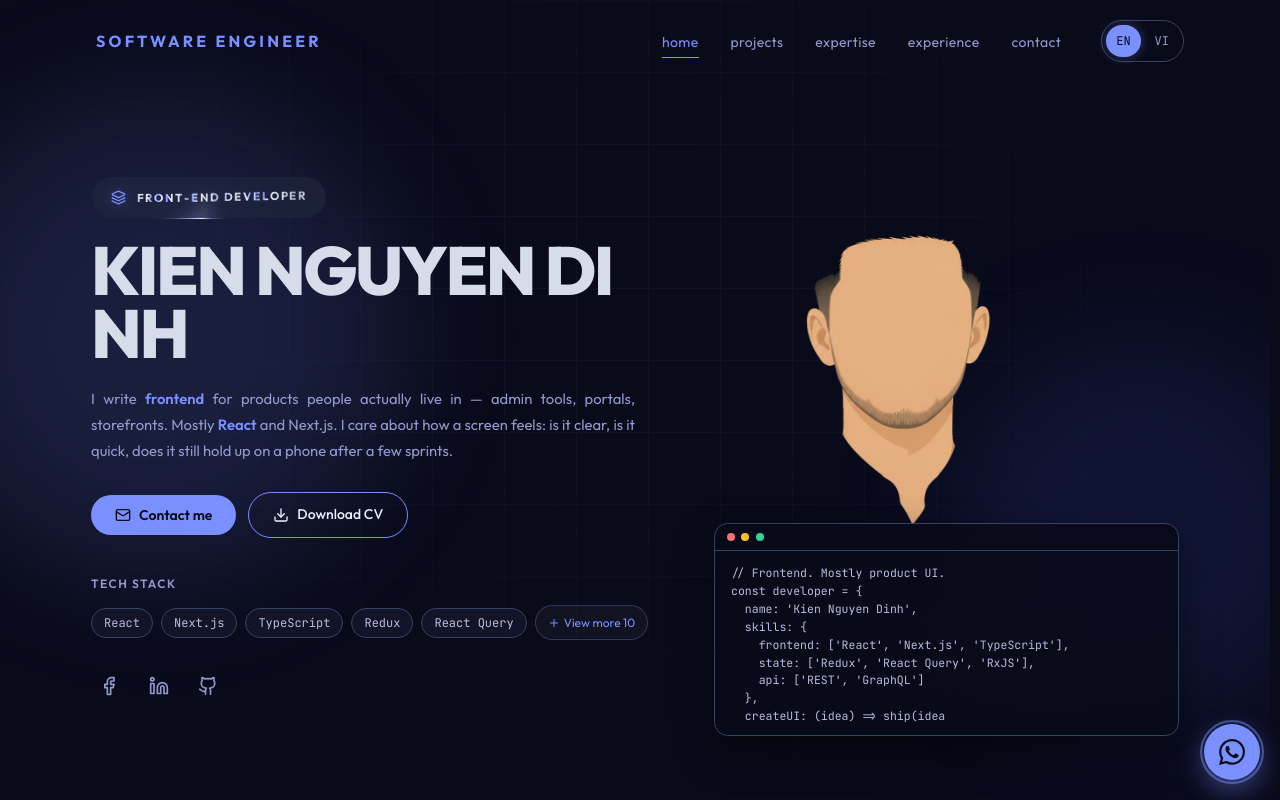
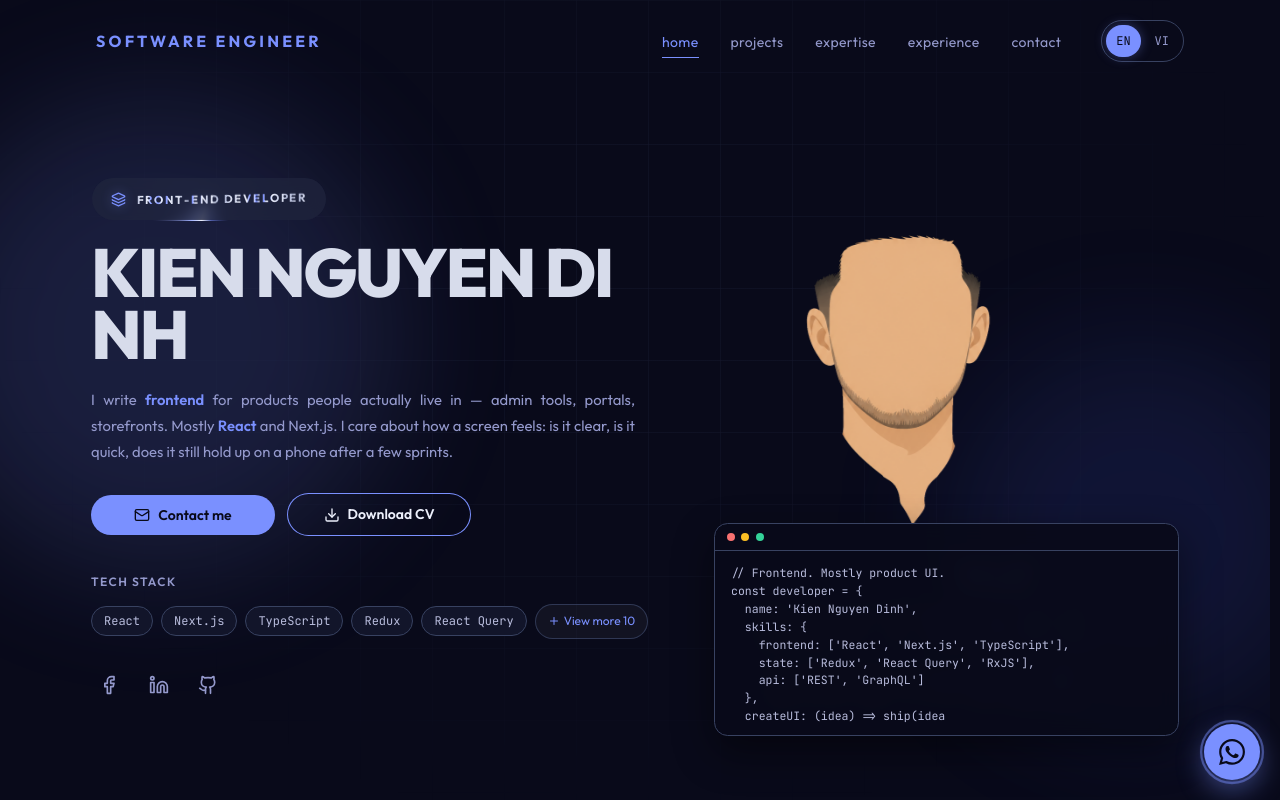
Before and after one commit to nguyenkien0798/portfolio-kiennd, a Next.js app: page /en in a window 1280 px wide. Shown: the top 800 px of the page. Built offline with nearby package versions, Linux system fonts and the light colour scheme.

Commit message:
Update code

```diff
--- a/src/components/GithubActivity/index.tsx
+++ b/src/components/GithubActivity/index.tsx
@@ -6,7 +6,6 @@ import { ExternalLink, Github } from "lucide-react";
 import { GitHubCalendar } from "react-github-calendar";
 import { contactInfo, githubRepos } from "@/data/portfolio";
 import ScrambleText from "@/components/ScrambleText";
-import Magnetic from "@/components/Magnetic";
 import styles from "./GithubActivity.module.scss";
 
 const calendarTheme = {
@@ -124,7 +123,6 @@ export default function GithubActivity() {
           </div>
 
           <div className="border-t border-border px-6 py-4 sm:px-8">
-            <Magnetic strength={0.2}>
             <a
               href={contactInfo.github}
               target="_blank"
@@ -134,7 +132,6 @@ export default function GithubActivity() {
               {t("viewProfile")}
               <ExternalLink size={14} />
             </a>
-            </Magnetic>
           </div>
         </motion.div>
       </div>
--- a/src/components/Hero/Hero.module.scss
+++ b/src/components/Hero/Hero.module.scss
@@ -189,17 +189,25 @@
   }
 }
 
+.actions a {
+  min-width: 11.5rem;
+}
+
 .cvBtn {
   display: inline-flex;
   align-items: center;
   justify-content: center;
   gap: 0.5rem;
   border-radius: 999px;
-  border: 1px solid var(--accent);
+  border: 0;
+  // Use an inset box-shadow instead of a real border so it doesn't add
+  // to the box size — this keeps the pill exactly the same size as
+  // .btn-primary next to it (same padding, font-size and font-weight).
+  box-shadow: inset 0 0 0 1px var(--accent);
   background: transparent;
-  padding: 0.65rem 1.5rem;
+  padding: 0.625rem 1.5rem;
   font-size: 0.875rem;
-  font-weight: 500;
+  font-weight: 600;
   color: var(--foreground);
   transition:
     background-color 0.25s var(--easing),
@@ -208,7 +216,9 @@
 
 .cvBtn:hover {
   background: color-mix(in srgb, var(--accent) 12%, transparent);
-  box-shadow: 0 0 20px rgba(122, 144, 255, 0.2);
+  box-shadow:
+    inset 0 0 0 1px var(--accent),
+    0 0 20px rgba(122, 144, 255, 0.2);
 }
 
 .tech {
--- a/src/components/Hero/index.tsx
+++ b/src/components/Hero/index.tsx
@@ -7,7 +7,6 @@ import gsap from "gsap";
 import { Download, Mail, Plus, X } from "lucide-react";
 import { contactInfo, heroTechStack, skills } from "@/data/portfolio";
 import SocialLinks from "@/components/SocialLinks";
-import Magnetic from "@/components/Magnetic";
 import ProfessionalBadge from "./ProfessionalBadge";
 import styles from "./Hero.module.scss";
 
@@ -163,18 +162,14 @@ const developer = {
             animate={{ opacity: 1, y: 0 }}
             transition={{ delay: 0.55, duration: 0.55 }}
           >
-            <Magnetic>
             <a href="#contact" className="btn-primary">
               <Mail size={16} />
               {t("contactMe")}
             </a>
-            </Magnetic>
-            <Magnetic>
             <a href={contactInfo.cvPath} download className={styles.cvBtn}>
               <Download size={16} />
               {t("downloadCv")}
             </a>
-            </Magnetic>
           </motion.div>
 
           <motion.div
```
Lines whose indentation alone changed are shown as unchanged.
